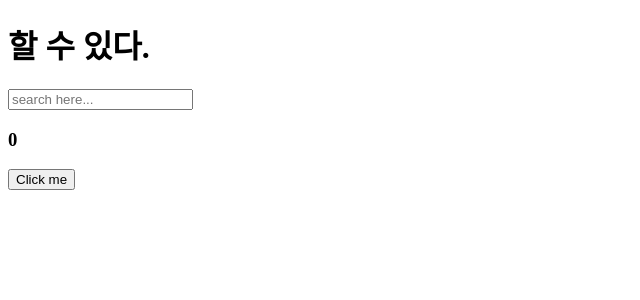
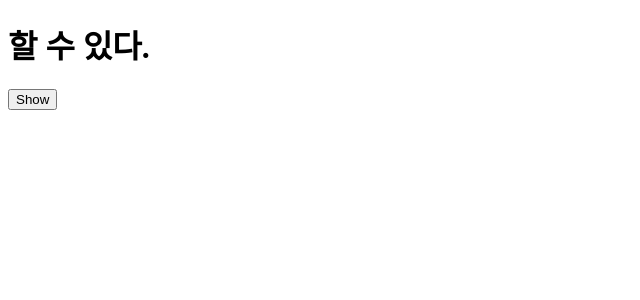
Before and after one commit to Heesu974/react, a React (Create React App) app in the folder react-for-beginners/: page / in a window 1280 px wide. Shown: the top 300 px of the page, without its empty margins (0-640 px from the left). Built offline with nearby package versions, Linux system fonts and the light colour scheme.

Commit message:
catch when rendered component destroyed 1

```diff
--- a/react-for-beginners/src/App.js
+++ b/react-for-beginners/src/App.js
@@ -1,39 +1,32 @@
 import { useState, useEffect } from "react";
 
+function Hello() {
+  function byeFunc() {
+    console.log("component got destroyed");
+  }
+  function hifunc() {
+    console.log("component got called");
+    return byeFunc;
+  }
+
+  useEffect(hifunc, []);
+
+  return <h1>Hello</h1>;
+}
+
 function App() {
-  const [counter, setValue] = useState(0);
-  const [keyword, setKeyword] = useState("");
-  const onClick = () => setValue((prev) => prev + 1);
-  const onChange = (event) => setKeyword(event.target.value);
-  useEffect(() => {
-    console.log("I run only once");
-  }, []);
-
-  useEffect(() => {
-    if (keyword !== "" && keyword.length > 5) {
-      console.log('I run when "keyword" changes');
-    }
-  }, [keyword]);
-  //keyword가 change할 때만 useEffect가 실행
-  useEffect(() => {
-    if (counter !== 0) {
-      console.log('I run when "counter" changes');
-    }
-  }, [counter]);
-
+  const [showing, setShowing] = useState(false);
+  const onClick = () => {
+    setShowing((prev) => !prev);
+  };
   return (
     <div>
       <h1>할 수 있다.</h1>
-      <input
-        value={keyword}
-        onChange={onChange}
-        type="text"
-        placeholder="search here..."
-      />
-      <h3>{counter}</h3>
-      <button onClick={onClick}>Click me</button>
+      {showing ? <Hello /> : null}
+      <button onClick={onClick}>{showing ? "Hide" : "Show"}</button>
     </div>
   );
 }
 
+//clean up state를 만들어요 useState
 export default App;
```
